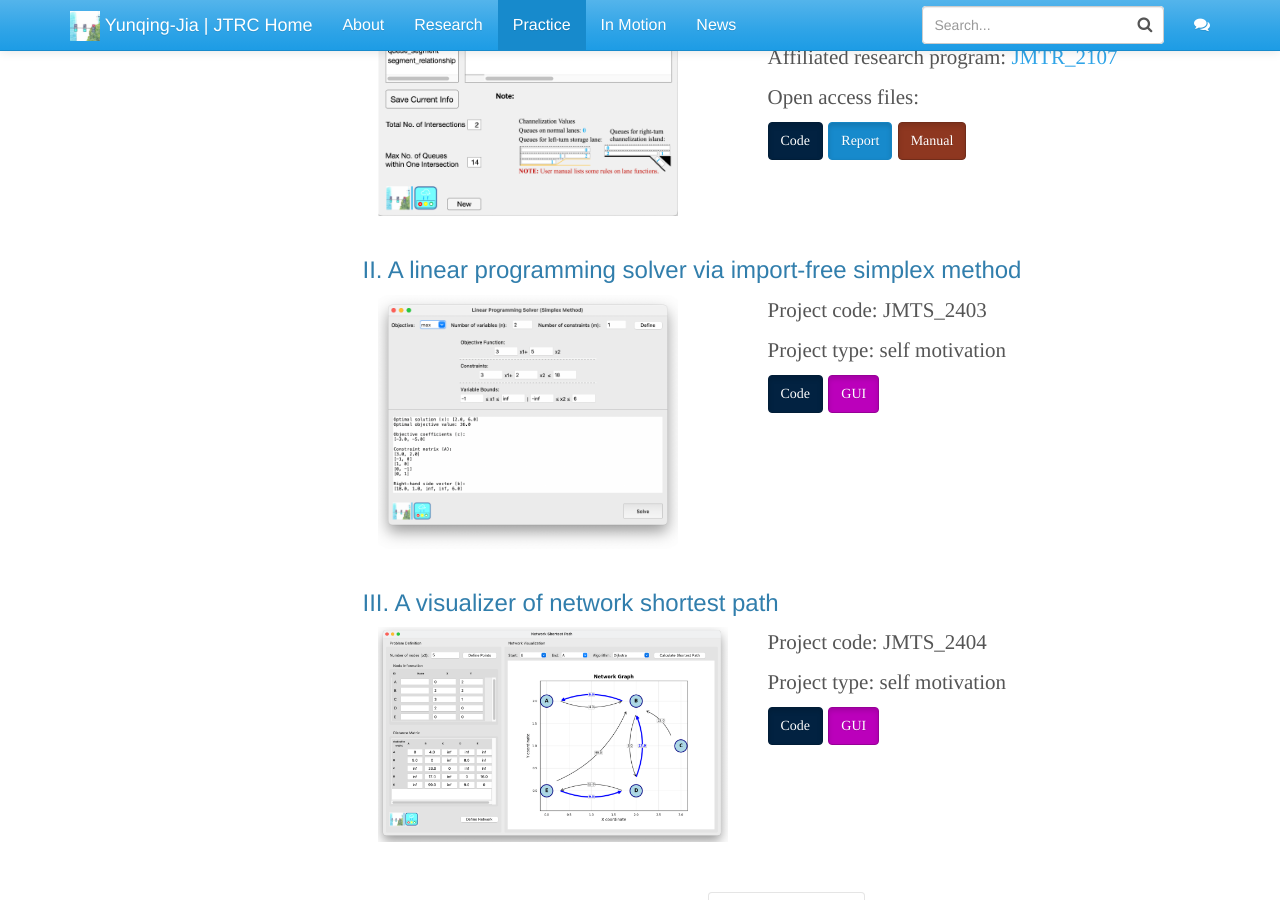
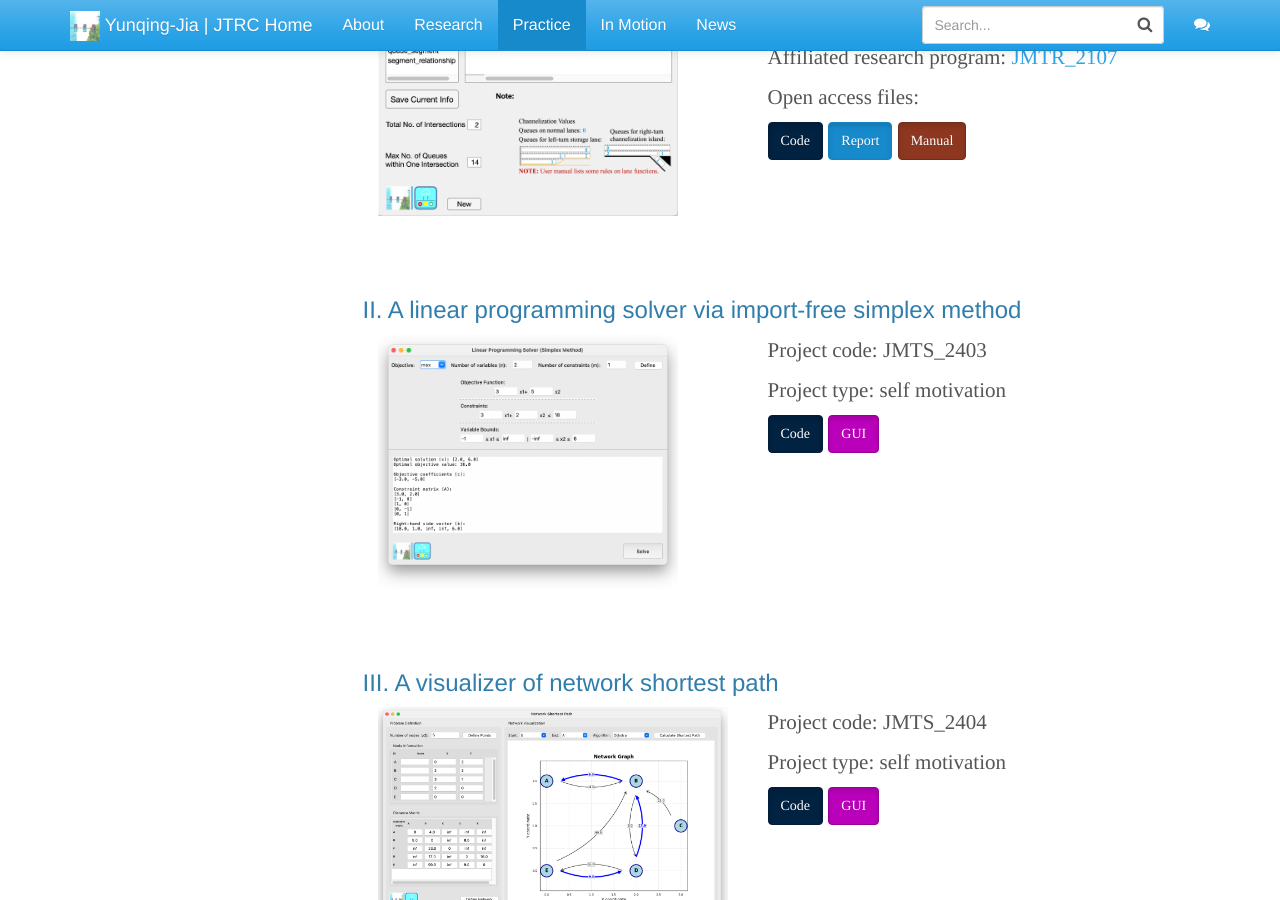
Before and after one commit to Yunqing-Jia/JTRC, a Jekyll site: the page built from _jmts/software.md, in a window 1280 px wide and 900 px high, scrolled down 452 px. Built offline with Jekyll 4.4.1, drawn with Linux system fonts in a browser that asks for light colours.

Commit message:
Update software.md

```diff
--- a/_jmts/software.md
+++ b/_jmts/software.md
@@ -42,7 +42,7 @@ font-size:21px;
 </div>
 
 <a name="jmts_2403"/>
-<br>
+<br><br><br>
 
 ### II. A linear programming solver via import-free simplex method
 
@@ -63,7 +63,7 @@ font-size:21px;
 </div>
 
 <a name="jmts_2404"/>
-<br>
+<br><br><br>
 
 ### III. A visualizer of network shortest path
 
```
